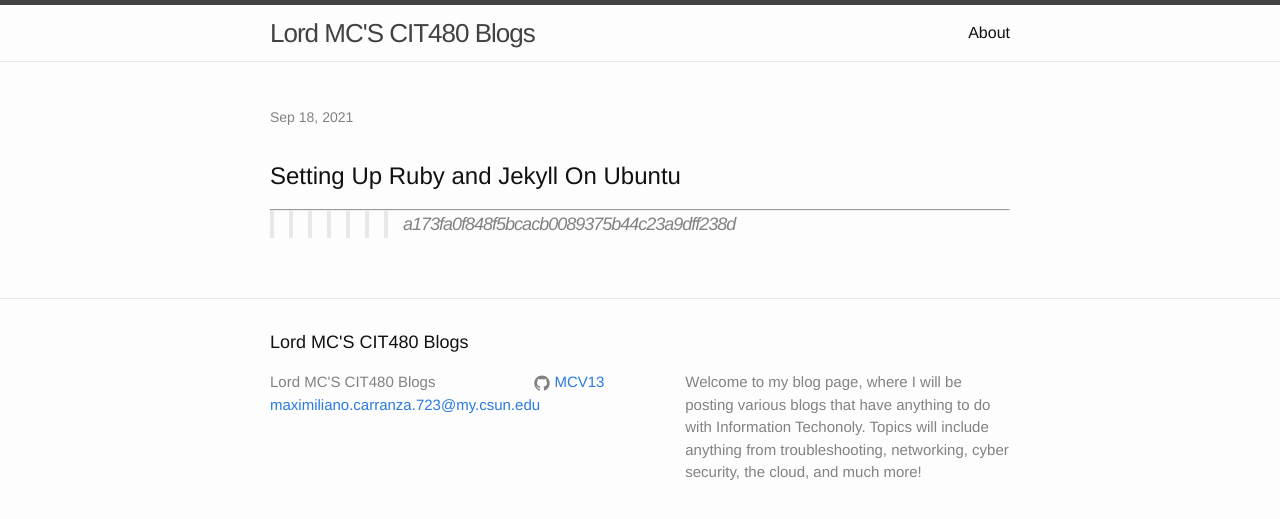
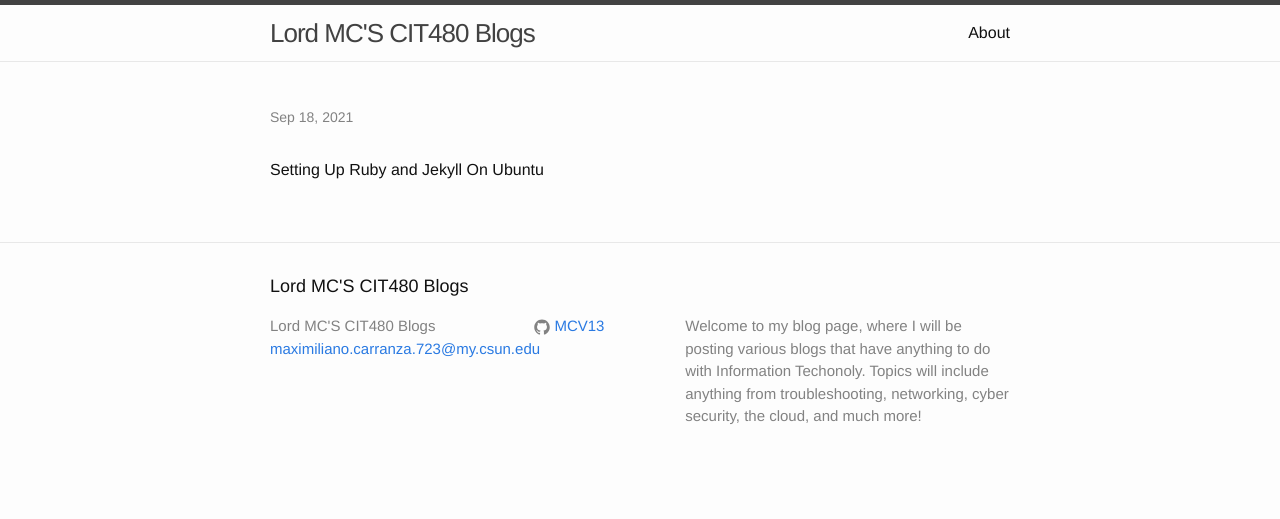
Before and after one commit to MCV13/MCV13.github.io, a Jekyll site: the page built from _posts/2021-09-16-Blog-0.md, in a window 1280 px wide. Shown: the top 519 px of the page. Built offline with Jekyll 4.4.1, drawn with Linux system fonts in a browser that asks for light colours; our own code applies the rules of GitHub Pages for plain Markdown files.

Commit message:
Update 2021-09-16-Blog-0.md

```diff
--- a/_posts/2021-09-16-Blog-0.md
+++ b/_posts/2021-09-16-Blog-0.md
@@ -6,6 +6,3 @@ date: 2017-09-16 21:03:22 -0700
 ---
 
 Setting Up Ruby and Jekyll On Ubuntu
-=======
----
->>>>>>> a173fa0f848f5bcacb0089375b44c23a9dff238d
```
